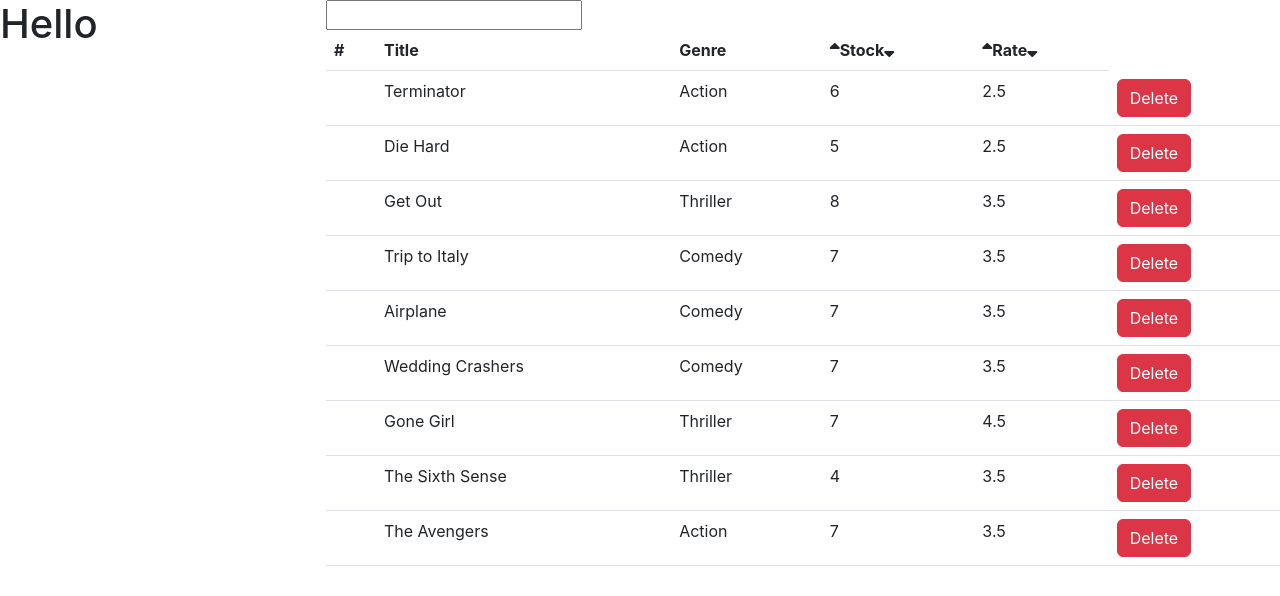
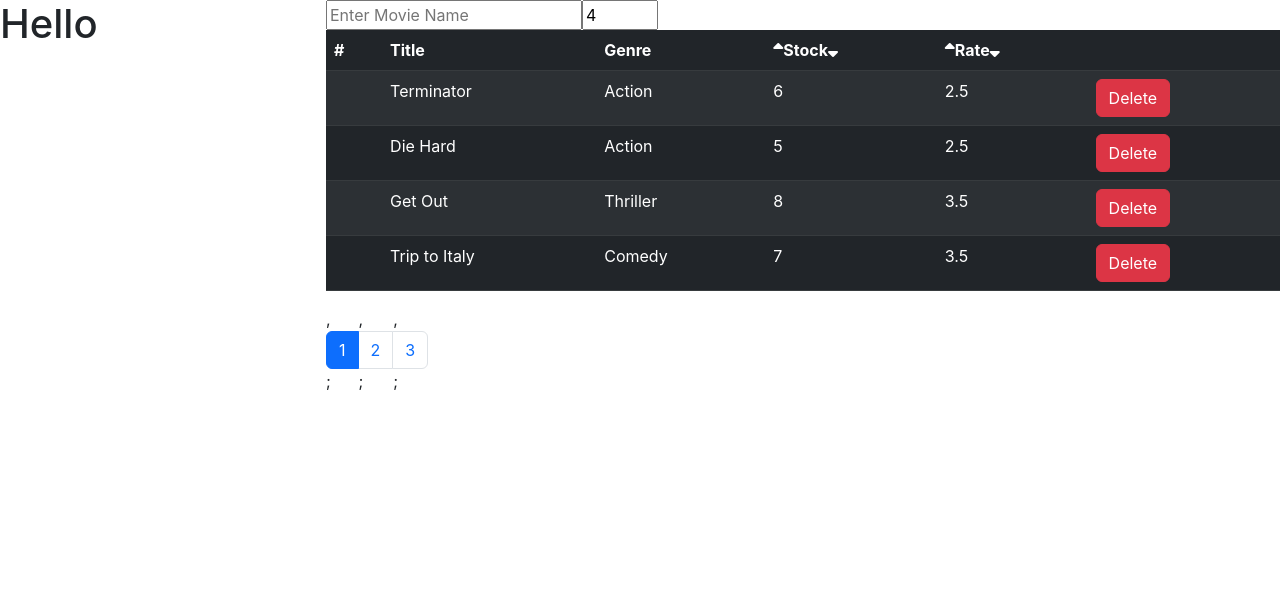
Before and after one commit to Arihant2698/Learning-Dev, a React (Create React App) app in the folder movies/: page / in a window 1280 px wide. Shown: the top 596 px of the page. Built offline with nearby package versions, Linux system fonts and the light colour scheme; the HTML template or start-up script is replaced by a standard one.

Commit message:
Added Pagination

```diff
--- a/movies/src/Component/Movies.js
+++ b/movies/src/Component/Movies.js
@@ -1,117 +1,201 @@
-import React, { Component } from 'react'
-import { getMovies } from './getMovies'
+import React, { Component } from "react";
+import { getMovies } from "./getMovies";
 export default class Movies extends Component {
-    constructor(props){
+  constructor(props) {
     super(props);
     this.state = {
-            movies : getMovies(),
-            currSearchText:''
+      movies: getMovies(),
+      currSearchText: "",
+      currPage: 1,
+      limit: 4,
+    };
   }
-    }
-    handleDelete=(id)=>{
-            let nta=this.state.movies.filter((movie)=>{
-                return movie._id!=id;
-            })
-            this.setState( {
-                movies:nta
-            })
-    }
-    handleChange=(e)=>{
-            this.setState({currSearchText:e.target.value})
-    }
-   sortByStock=(e)=>{
+  handleDelete = (id) => {
+    let nta = this.state.movies.filter((movie) => {
+      return movie._id != id;
+    });
+    this.setState({
+      movies: nta,
+    });
+  };
+  handleChange = (e) => {
+    this.setState({ currSearchText: e.target.value });
+  };
+  sortByStock = (e) => {
     let className = e.target.className;
-    let arrSort=[];
-    if(className=='fa-solid fa-sort-up'){
+    let arrSort = [];
+    if (className == "fa-solid fa-sort-up") {
       //sort() will sort help for sorting
       //    movie a- movie b will sort in asc order
-        arrSort=this.state.movies.sort((movieA,movieB)=>{
-                return movieA.numberInStock-movieB.numberInStock;
-            })
-    }else{
-
+      arrSort = this.state.movies.sort((movieA, movieB) => {
+        return movieA.numberInStock - movieB.numberInStock;
+      });
+    } else {
       //Movie b- movie a will sort in desc
-        arrSort=this.state.movies.sort((movieA,movieB)=>{
-            return movieB.numberInStock-movieA.numberInStock;
-        })
+      arrSort = this.state.movies.sort((movieA, movieB) => {
+        return movieB.numberInStock - movieA.numberInStock;
+      });
     }
     this.setState({
-        movies:arrSort
-    })
-   }
-   sortByRatings=(e)=>{
-            let className=e.target.className;
-            let arrRate=[];
-            if(className=='fa-solid fa-sort-up'){
-                arrRate=this.state.movies.sort((movieA,movieB)=>{
-                    return movieA.dailyRentalRate-movieB.dailyRentalRate;
-                })
-            }
-            else{
-            arrRate=this.state.movies.sort((movieA,movieB)=>{
-                return movieB.dailyRentalRate-movieA.dailyRentalRate;
-            })
+      movies: arrSort,
+    });
+  };
+  sortByRatings = (e) => {
+    let className = e.target.className;
+    let arrRate = [];
+    if (className == "fa-solid fa-sort-up") {
+      arrRate = this.state.movies.sort((movieA, movieB) => {
+        return movieA.dailyRentalRate - movieB.dailyRentalRate;
+      });
+    } else {
+      arrRate = this.state.movies.sort((movieA, movieB) => {
+        return movieB.dailyRentalRate - movieA.dailyRentalRate;
+      });
     }
     this.setState({
-                moveies:arrRate
+      moveies: arrRate,
+    });
+  };
+  handleLimit = (e) => {
+    let newlimit = Number(e.target.value);
+    this.setState({ limit: newlimit });
+  };
+  changePage=(page)=>{
+    this.setState({
+        currPage:page
     })
   }
   render() {
-        let {movies,currSearchText} = this.state;
-        let filtertitle=[];
-        if(currSearchText !=''){
-                 filtertitle= movies.filter((tit)=>{
+    let { movies, currSearchText, currPage, limit } = this.state;
+    let filterMovies = [];
+    if (currSearchText != "") {
+      filterMovies = movies.filter((tit) => {
         let title = tit.title.trim().toLowerCase();
         return title.includes(currSearchText.toLowerCase());
-
-                 })
-        }else{
-                filtertitle=movies;
+      });
+    } else {
+      filterMovies = movies;
     }
+    let TotPage = Math.ceil(filterMovies.length/limit);
+    let Pagearr=[];
+    for(let i=0;i<TotPage;i++){
+        Pagearr.push(i+1);
+    }
+    let si = (currPage - 1) * limit;
+    let ei = si + limit;
+    filterMovies = filterMovies.slice(si, ei);
 
     return (
-      <div className='row'>
-        <div className='col-3'>
+      <div className="row">
+        <div className="col-3">
           <h1>Hello</h1>
         </div>
-      <div className='col-9'>
-        <input type="text" onChange={this.handleChange}  value={this.state.currSearchText}></input>
-
-        <table class="table">
+        <div className="col-9">
+          <input
+            className="input_box"
+            placeholder="Enter Movie Name"
+            type="text"
+            onChange={this.handleChange}
+            value={this.state.currSearchText}
+          ></input>
+          {/*
+     start index =(pgno-1)*limit
+     endindex=si+limit-1+1(slice need +1 index so)
+     endindex=si+limit;
+      */}
+          <input
+            type="number"
+            value={
+              this.state.limit > filterMovies.length
+                ? filterMovies.length
+                : this.state.limit
+            }
+            onChange={this.handleLimit}
+            min="1"
+            max={movies.length}
+          ></input>
+          <table className="table table-dark table-striped table_position">
             <thead>
               <tr>
                 <th scope="col">#</th>
                 <th scope="col">Title</th>
                 <th scope="col">Genre</th>
                 <th scope="col">
-      <i className="fa-solid fa-sort-up" onClick={this.sortByStock}></i>
+                  <i
+                    className="fa-solid fa-sort-up"
+                    onClick={this.sortByStock}
+                  ></i>
                   Stock
-      <i className="fa-solid fa-sort-down" onClick={this.sortByStock}></i>
+                  <i
+                    className="fa-solid fa-sort-down"
+                    onClick={this.sortByStock}
+                  ></i>
                 </th>
                 <th scope="col">
-      <i className="fa-solid fa-sort-up" onClick={this.sortByRatings}></i>
+                  <i
+                    className="fa-solid fa-sort-up"
+                    onClick={this.sortByRatings}
+                  ></i>
                   Rate
-      <i className="fa-solid fa-sort-down" onClick={this.sortByRatings}></i></th>
+                  <i
+                    className="fa-solid fa-sort-down"
+                    onClick={this.sortByRatings}
+                  ></i>
+                </th>
+                <th></th>
               </tr>
             </thead>
             <tbody>
-  {
-        filtertitle.map(movie=>(
-     <tr scope='row' key={movies._id}>
+              {filterMovies.map((movie) => (
+                <tr scope="row" key={movies._id}>
                   <td></td>
                   <td>{movie.title}</td>
                   <td>{movie.genre.name}</td>
                   <td>{movie.numberInStock}</td>
                   <td>{movie.dailyRentalRate}</td>
-           <td><button type='button' className='btn btn-danger' onClick={()=>this.handleDelete(movie._id)}>Delete</button></td>
+                  <td>
+                    <button
+                      type="button"
+                      className="btn btn-danger"
+                      onClick={() => this.handleDelete(movie._id)}
+                    >
+                      Delete
+                    </button>
+                  </td>
                 </tr>
-))
-        }
-
+              ))}
             </tbody>
           </table>
+          <nav aria-label="...">
+            <ul class="pagination pagination_lg">
+                {/* <a class="page-link" href="#">
+              <li class="page-item">
+                  1
+                </a>
+              </li>
+              <li class="page-item active" aria-current="page">
+                <span class="page-link">2</span>
+              </li>
+              <li class="page-item">
+                <a class="page-link" href="#">
+                  3
+                </a>
+                </li>
+                */}
+                {
+                    Pagearr.map((page)=>{
+                        let classCustName = page === currPage?"page-item active":"page-item";
+                        return(
+                        <li class={classCustName} onClick={()=>this.changePage(page)} key={page} aria-current="page">,
+                        <span class="page-link">{page}</span>;
+                        </li>
+                        )
+                })
+                }
+            </ul>
+          </nav>
         </div>
       </div>
-    )
+    );
   }
 }
```
Lines whose indentation alone changed are shown as unchanged.
